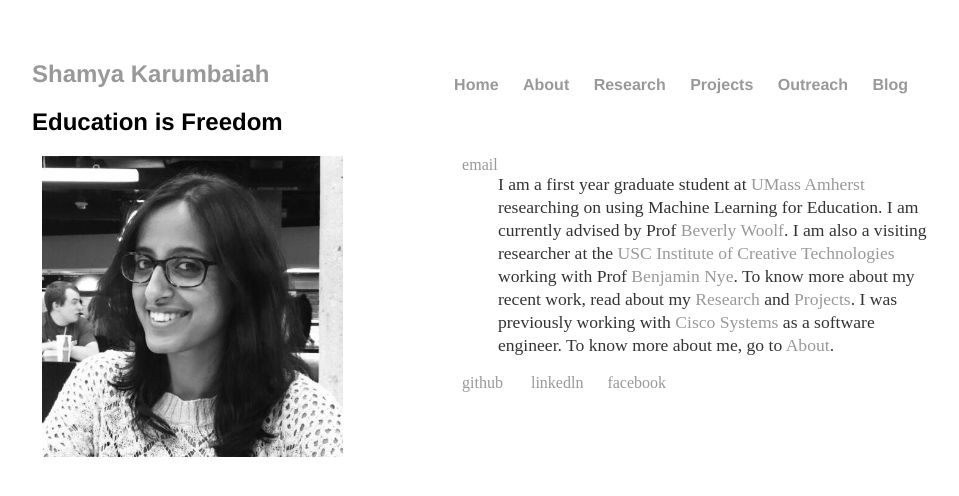
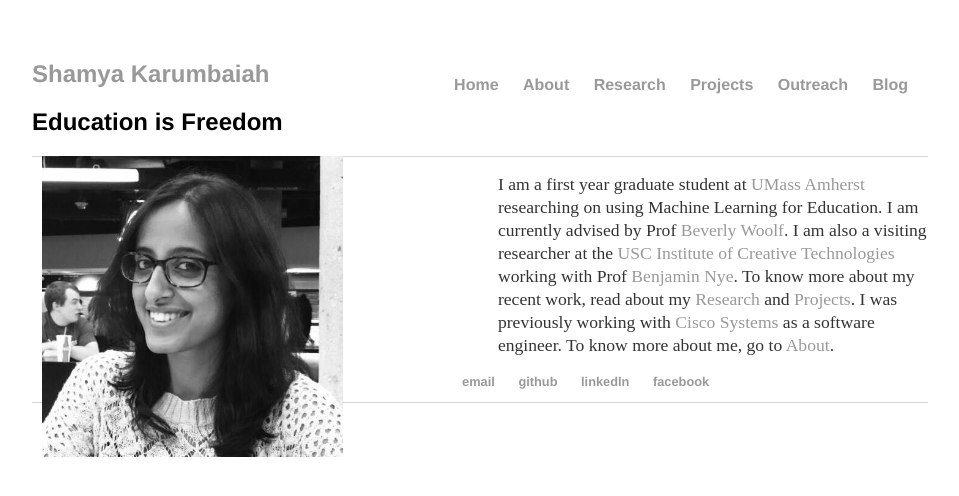
Before and after one commit to Shamya/shamyatest.github.io, a Jekyll site: the page built from index.html, in a window 1280 px wide. Shown: the top 496 px of the page, without its empty margins (160-1119 px from the left). Built offline with Jekyll 4.4.1, drawn with Linux system fonts in a browser that asks for light colours.

Commit message:
Update default.html

```diff
--- a/_layouts/default.html
+++ b/_layouts/default.html
@@ -22,8 +22,13 @@
 			{{ content }}
 
 			</div><!-- /.container -->
-			<div class="footer">
-			<a href="mailto:shamya16@gmail.com">email</a> &nbsp;&nbsp;&nbsp;&nbsp; <a href="https://github.com/Shamya">github</a> &nbsp;&nbsp; &nbsp;&nbsp; <a href="https://www.linkedin.com/in/shamya-karumbaiah-54901222">linkedln</a> &nbsp;&nbsp;&nbsp;&nbsp;  <a href="https://www.facebook.com/ShamyaKarumbaiah">facebook</a>
-			</div>
+			<footer>
+				<ul>
+					<li><a href="mailto:shamya16@gmail.com">email</a></li>
+					<li><a href="https://github.com/Shamya">github</a></li>
+					<li><a href="https://www.linkedin.com/in/shamya-karumbaiah-54901222">linkedln</a></li>
+					<li><a href="https://www.facebook.com/ShamyaKarumbaiah">facebook</a></li>
+				</ul>
+			<footer>
 		</body>
 	</html>
```
